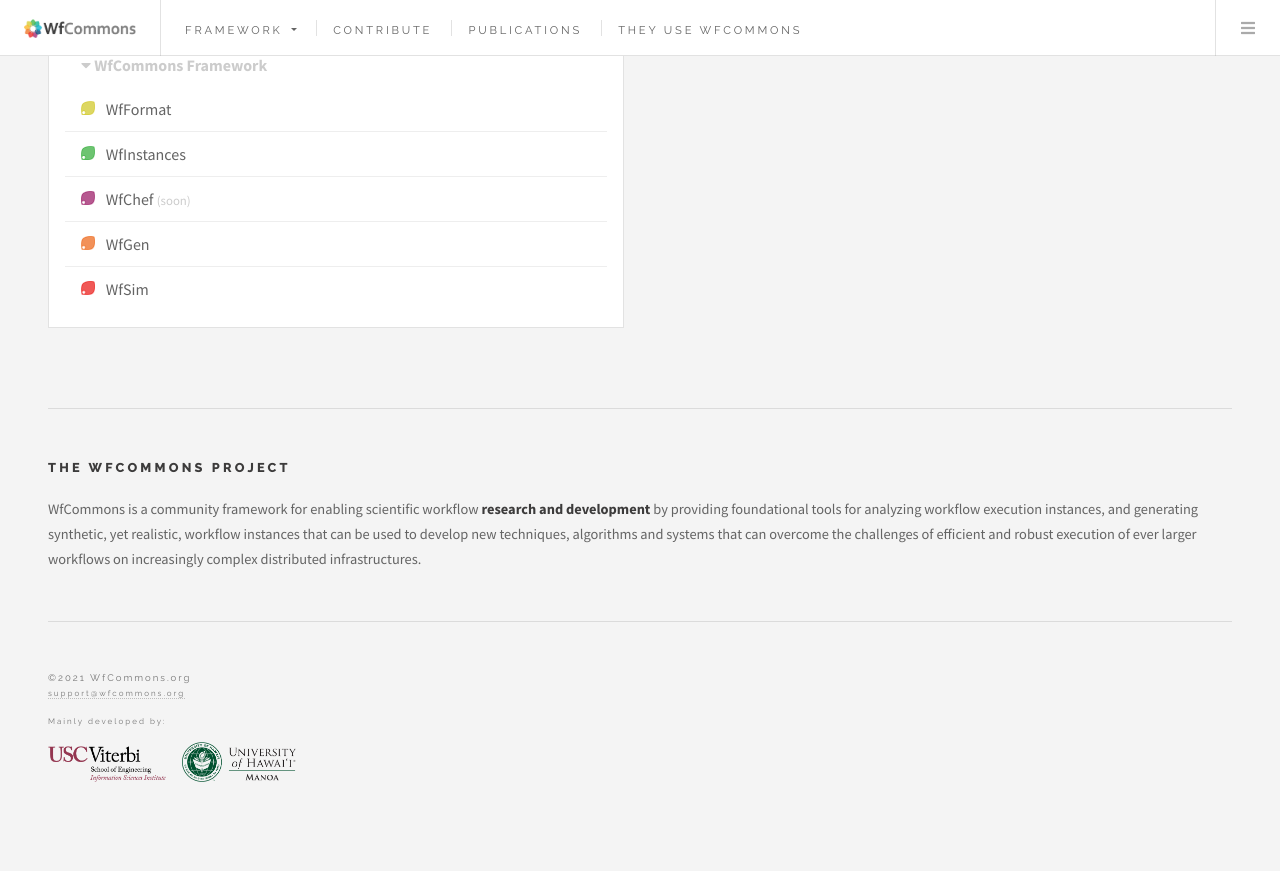
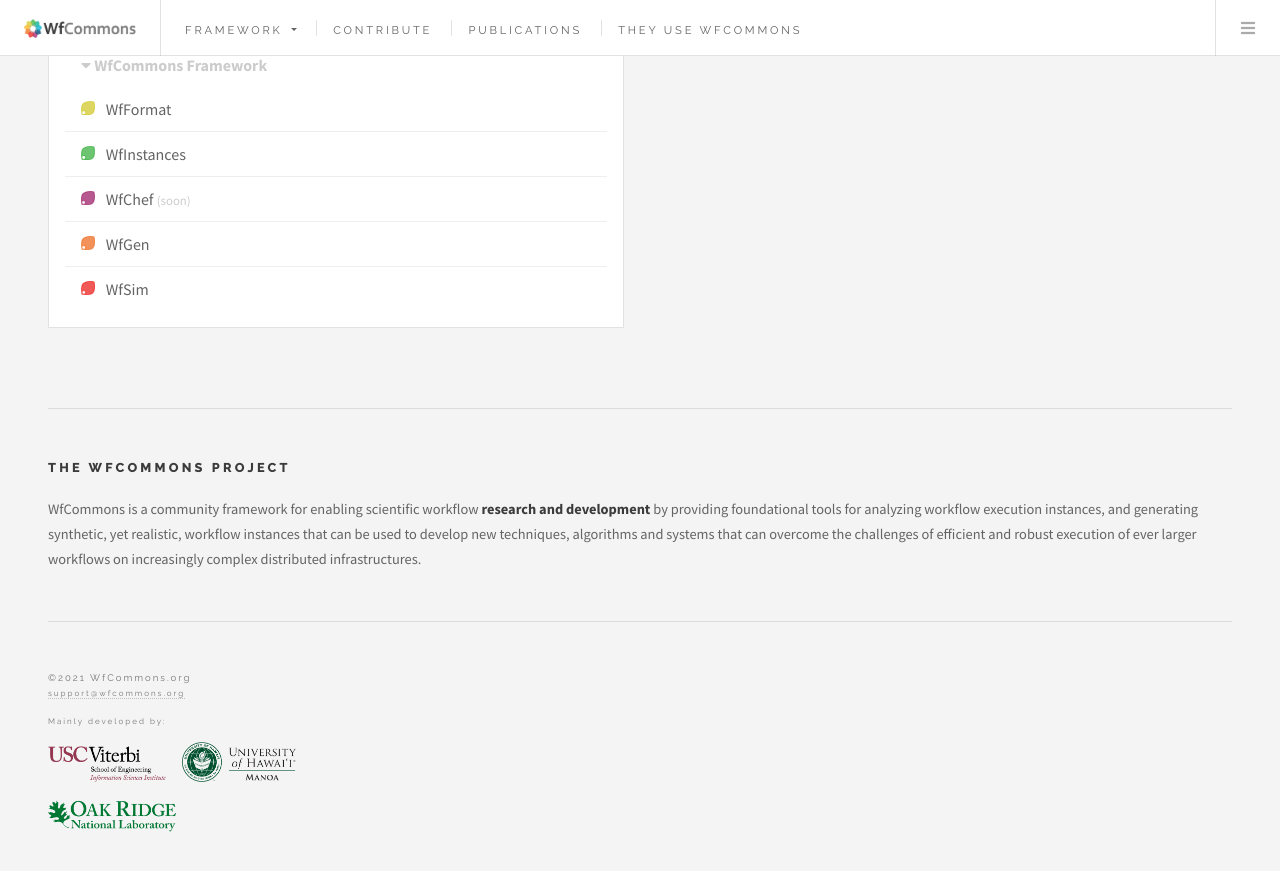
Before and after one commit to wfcommons/wfcommons.github.io, a Jekyll site: the page built from index.html, in a window 1280 px wide and 900 px high, scrolled down 2269 px. Shown: the top 871 px of the window. Built offline with Jekyll 4.4.1, drawn with Linux system fonts in a browser that asks for light colours; the list of posts is cut into pages by our own code; before the commit the page ends 3119 px from its top, so only the background shows below that.

Commit message:
adding ORNL logo

```diff
--- a/_includes/footer.html
+++ b/_includes/footer.html
@@ -13,10 +13,15 @@
         <br/><br/>
         Mainly developed by:<br/><br/>
         <a href="http://isi.edu" target="_blank" style="border: 0">
-            <img src="/images/logo-usc.png" style="height: 4.5em"/>
-        </a>&nbsp;&nbsp;
+            <img src="/images/logo-usc.png" style="height: 4.5em" alt="USC"/>
+        </a>
+        &nbsp;&nbsp;
         <a href="https://www.ics.hawaii.edu" target="_blank" style="border: 0">
-            <img src="/images/logo-uhm.png" style="height: 5em"/>
+            <img src="/images/logo-uhm.png" style="height: 5em" alt="UHM"/>
+        </a>
+        <br/><br/>
+        <a href="https://www.ornl.gov/group/dlsw" target="_blank" style="border: 0">
+            <img src="/images/logo-ornl.png" style="height: 4em" alt="ORNL"/>
         </a>
     </p>
 </section>
```
Also changed, not shown: images/logo-ornl.png (added).
